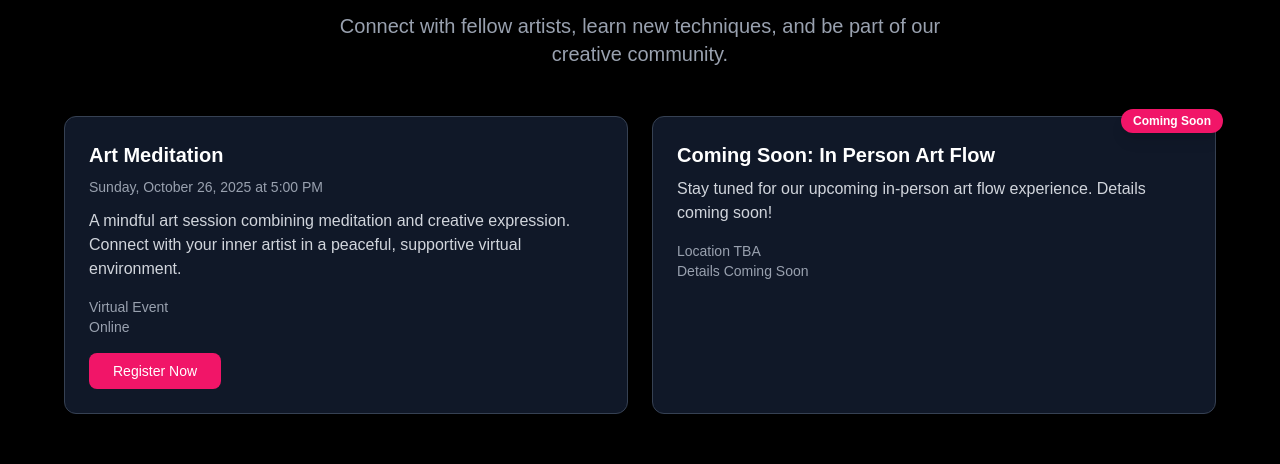
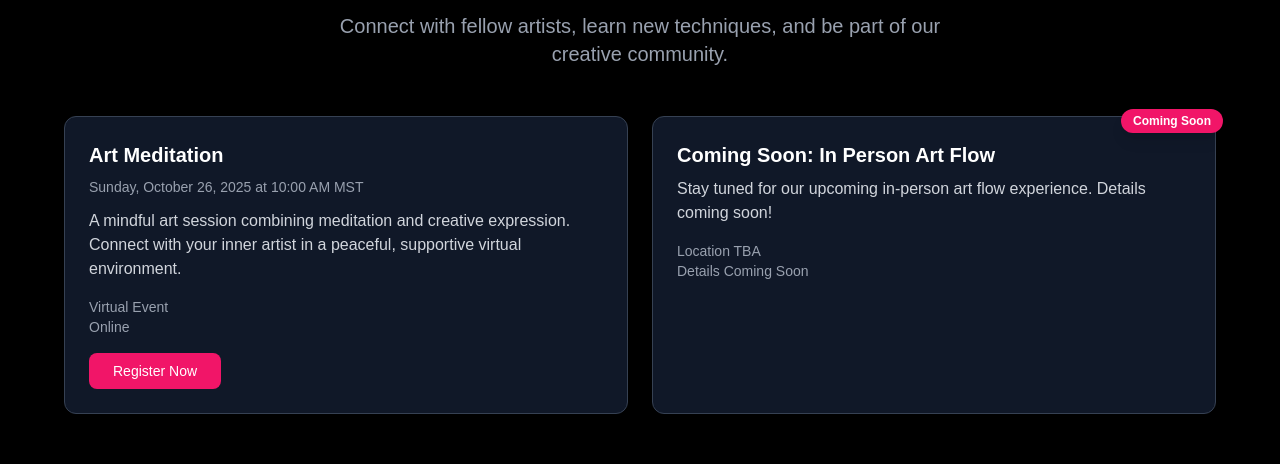
Before and after one commit to timwatts80/artriot, a Next.js app: page / in a window 1280 px wide. Shown: the part 1255-1719 px from the top of the page. Built offline with nearby package versions, Linux system fonts and the light colour scheme.

Commit message:
Force deployment refresh - ensure 10 AM time displays correctly
- Add timestamp to config file to trigger deployment rebuild
- Deployment showing cached 5 PM instead of updated 10 AM MST
- Local dev shows correct time, deployment needs cache refresh

```diff
--- a/src/app/page.tsx
+++ b/src/app/page.tsx
@@ -366,9 +366,11 @@ export default function ArtRiotHomePage() {
                     </div>
                   )}
                   <h3 className="text-xl font-semibold text-white mb-2">{event.name}</h3>
-                  {!event.name.includes('Coming Soon') && (
+                  {event.name === ART_MEDITATION_EVENT.name ? (
+                    <p className="text-gray-400 text-sm mb-3">{ART_MEDITATION_EVENT.date} at {ART_MEDITATION_EVENT.time}</p>
+                  ) : !event.name.includes('Coming Soon') ? (
                     <p className="text-gray-400 text-sm mb-3">{formatEventDate(event.start_time)}</p>
-                  )}
+                  ) : null}
                   {event.description && (
                     <p className="text-gray-300 mb-4">{event.description}</p>
                   )}
--- a/src/config/events.ts
+++ b/src/config/events.ts
@@ -3,6 +3,7 @@
  *
  * This file contains all event details to ensure consistency across
  * the homepage, registration page, and email notifications.
+ * Last updated: October 19, 2025
  */
 
 export interface EventConfig {
@@ -20,7 +21,7 @@ export interface EventConfig {
 export const ART_MEDITATION_EVENT: EventConfig = {
   name: 'Art Meditation',
   date: 'Sunday, October 26, 2025',
-  isoDateTime: '2025-10-26T17:00:00', // 10 AM MST = 5 PM UTC
+  isoDateTime: '2025-10-26T10:00:00-07:00', // 10 AM MST (UTC-7)
   time: '10:00 AM MST',
   timezone: 'MST',
   duration: '60 minutes',
```
